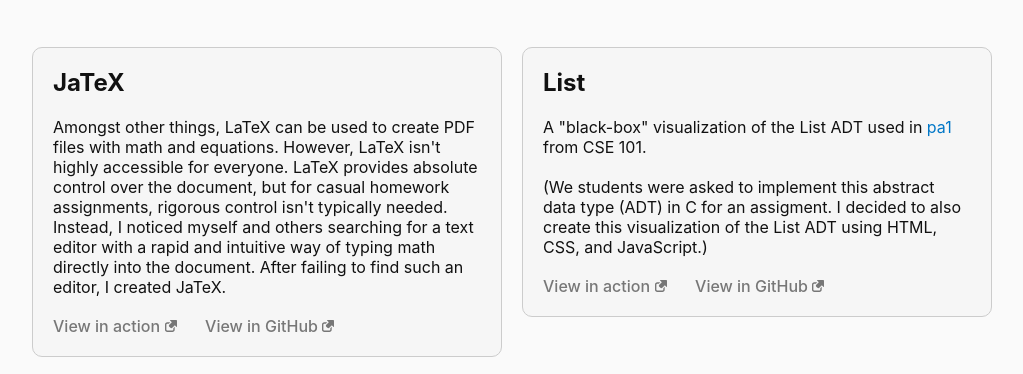
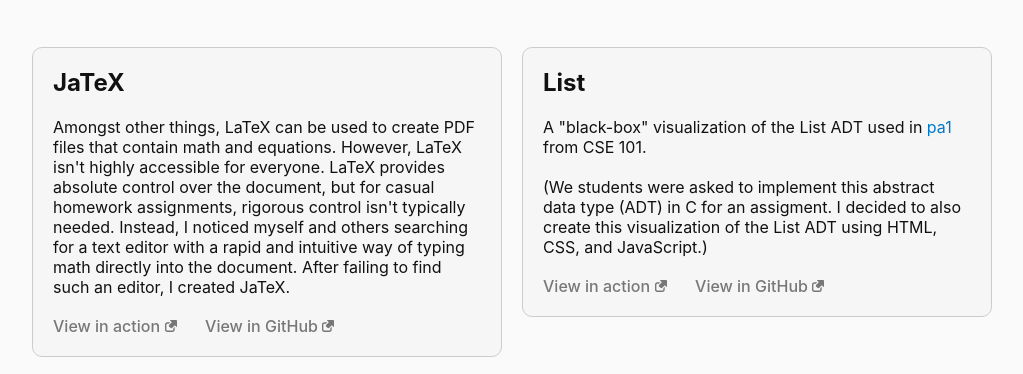
Before and after one commit to jorahty/old-firebase-jorahty.com, a plain HTML site: page public/index.html in a window 1280 px wide. Shown: the part 393-767 px from the top of the page, without its empty margins (128-1151 px from the left). Drawn offline with Linux system fonts and the light colour scheme.

Commit message:
improve wording in JaTeX description

```diff
--- a/public/index.html
+++ b/public/index.html
@@ -43,7 +43,7 @@
             <div class="project">
                 <h2>JaTeX</h2>
                 <article>
-                    Amongst other things, LaTeX can be used to create PDF files with math and equations. However, LaTeX isn't highly accessible for everyone. LaTeX provides absolute control over the document, but for casual homework assignments, rigorous control isn't typically needed. Instead, I noticed myself and others searching for a text editor with a rapid and intuitive way of typing math directly into the document. After failing to find such an editor, I created JaTeX.
+                    Amongst other things, LaTeX can be used to create PDF files that contain math and equations. However, LaTeX isn't highly accessible for everyone. LaTeX provides absolute control over the document, but for casual homework assignments, rigorous control isn't typically needed. Instead, I noticed myself and others searching for a text editor with a rapid and intuitive way of typing math directly into the document. After failing to find such an editor, I created JaTeX.
                 </article>
                 <p>
                     <a href="./JaTeX/">View in action</a>
```
